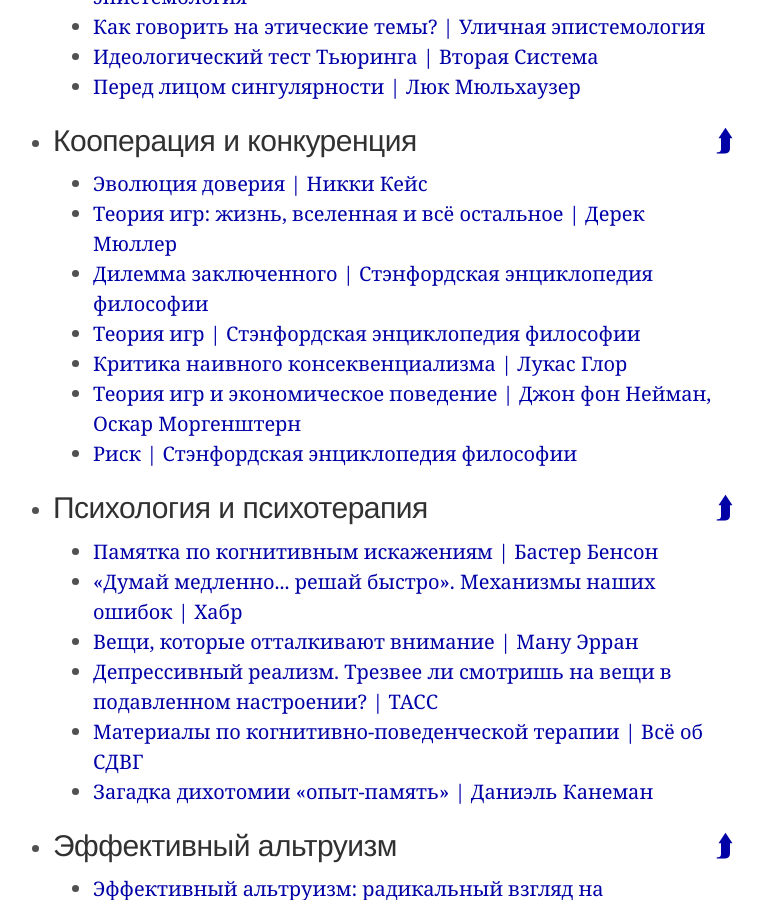
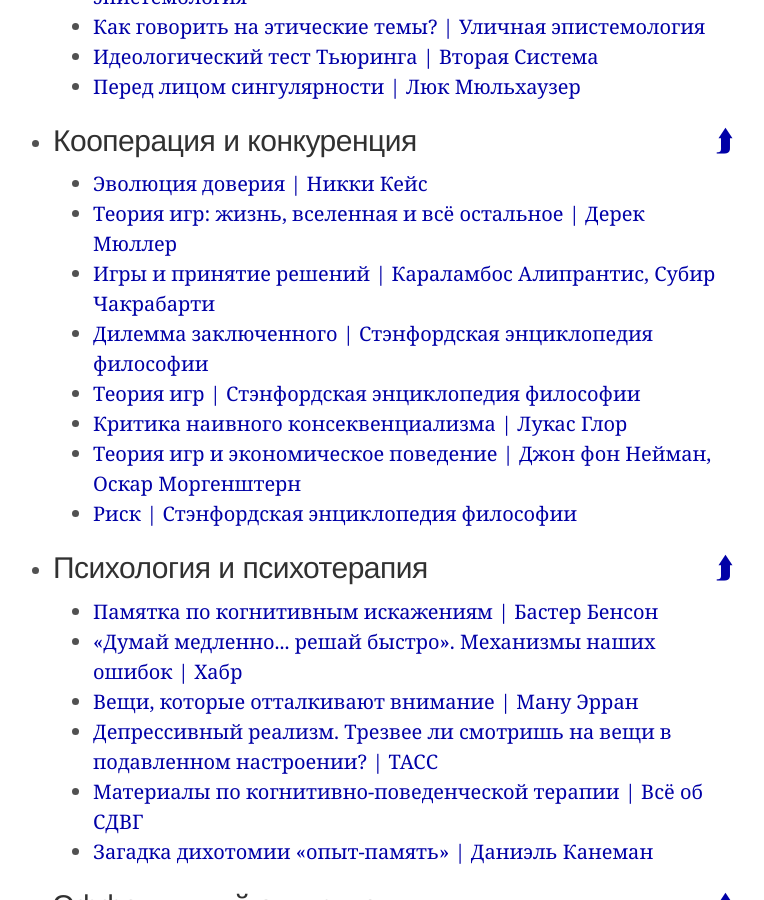
Before and after one commit to ReducingSuffering/reducingsuffering.github.io, a Jekyll site: the page built from index.md, in a window 1280 px wide and 900 px high, scrolled down 5775 px. Shown: the whole window, without its empty margins (267-1031 px from the left). Built offline with Jekyll 4.4.1, drawn with Linux system fonts in a browser that asks for light colours.

Commit message:
Update rationality.html

```diff
--- a/_lists/rationality.html
+++ b/_lists/rationality.html
@@ -20,6 +20,7 @@
   nodes:
   - 106 # Эволюция доверия — Никки Кейс
   - 556 # Теория игр: жизнь, вселенная и все остальное — Дерек Мюллер
+  - 558 # Игры и принятие решений — Караламбос Алипрантис, Субир Чакрабарти
   - 326 # Дилемма заключенного — Стэнфордская Энциклопедия Философии
   - 245 # Теория игр — Стэнфордская Энциклопедия Философии
   - 157 # Критика наивного консеквенциализма — Лукас Глор
```
